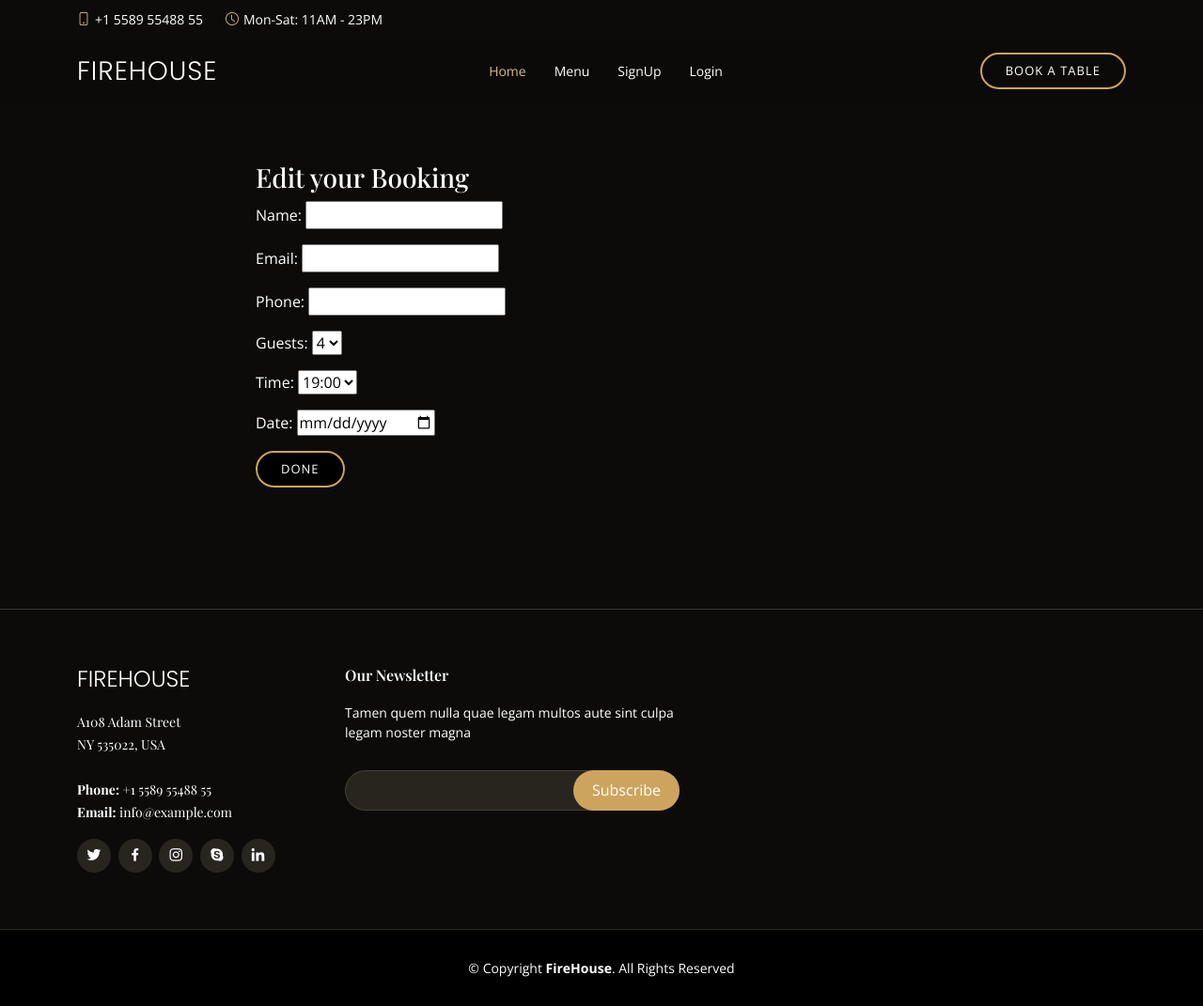
After one commit to ErikHgm/FireHouse-Restaurant-Project, a Django app: template templates/edit_booking.html in a window 1280 px wide. The commit adds this page. Shown: the whole page at 94% size. Run offline with Django 3.2, Linux system fonts and the light colour scheme; the template is opened without the code that fills it: values that come from a table or form of the project are taken from there, others are empty; some libraries are stand-ins or nearby versions; some web fonts are replaced.

Commit message:
feat: add edit_booking template

```diff
--- /dev/null
+++ b/templates/edit_booking.html
@@ -0,0 +1,20 @@
+{% extends "base.html" %}
+
+{% block content %}
+<section>
+  <div class="container height mt-5 pt-5">
+    <div class="row">
+      <div class="col-md-8 mt-3 offset-md-2">
+        <h3>Edit your Booking</h3>
+
+        <form method="POST">
+          {% csrf_token %}
+          {{ form.as_p }}
+          <button class="account-btn" type="submit">Done</button>
+        </form>
+
+      </div>
+    </div>
+  </div>
+</section>
+{% endblock %}
--- a/templates/mybookings.html
+++ b/templates/mybookings.html
@@ -15,6 +15,11 @@
             <td>Email: {{ booking.date }}</td>
             <td>Email: {{ booking.time }}</td>
             <td>Email: {{ booking.guests }}</td>
+            <td>
+              <a href="/changebooking/{{booking.id}}">
+                <button class="btn book-a-table-btn scrollto d-none d-lg-flex">Change booking</button>
+              </a>
+            </td>
           </tr>
           {% empty %}
           <td>You have no reservations currently</td>
```
